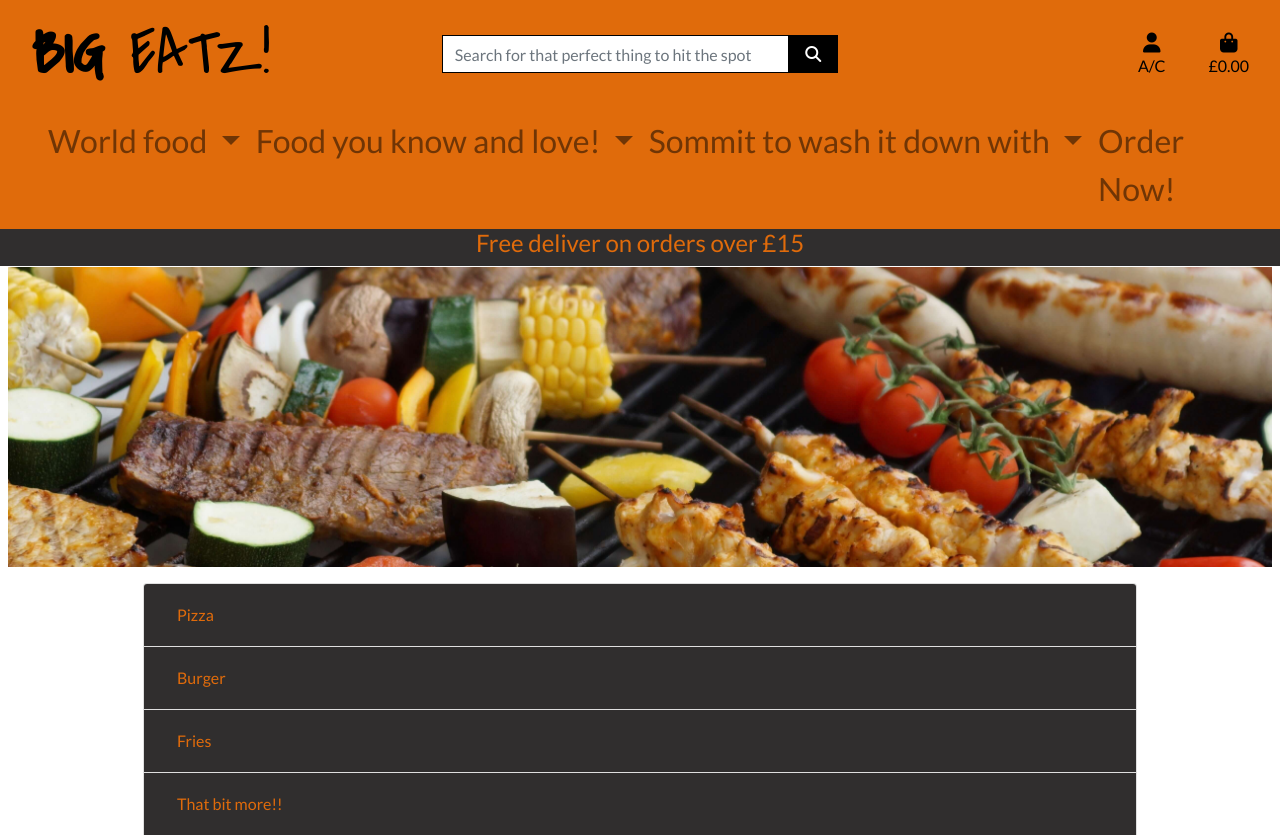
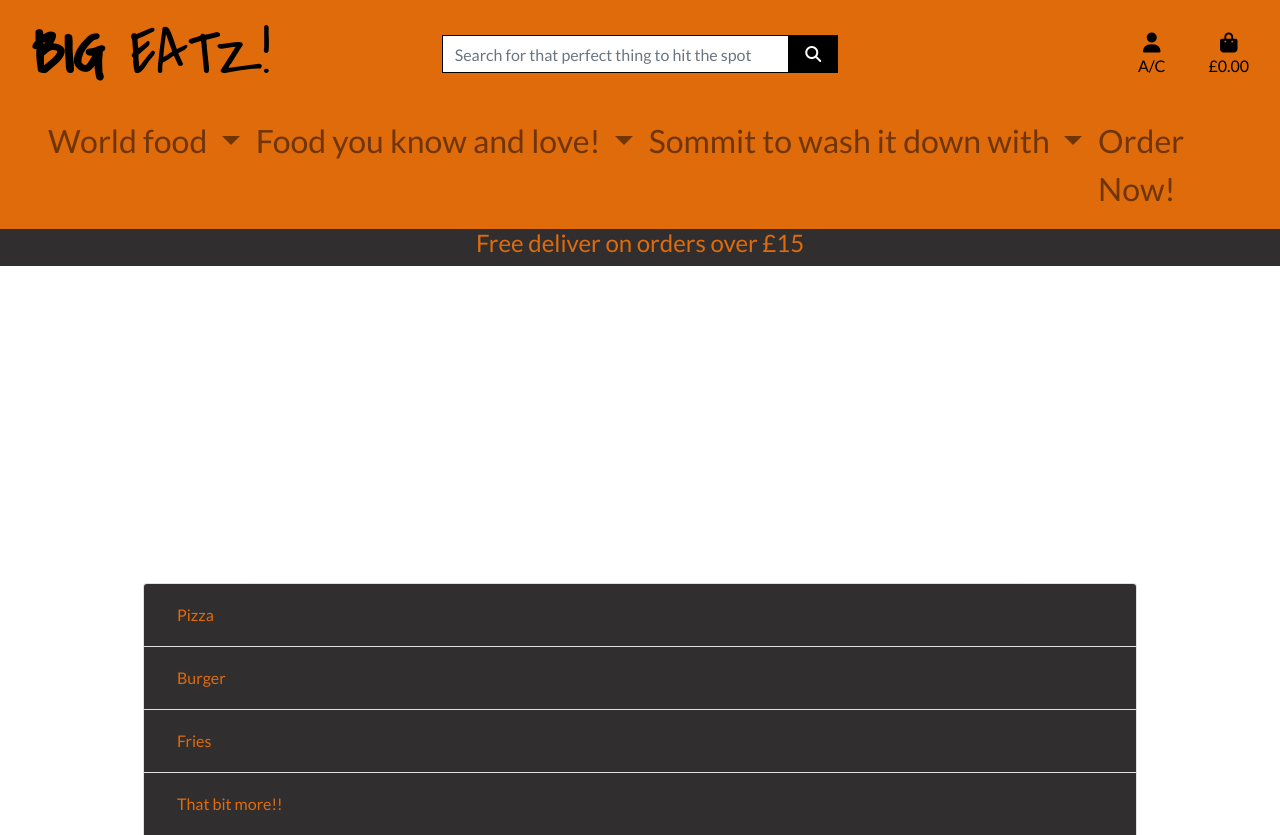
Before and after one commit to Code-Institute-Submissions/steveforrest-PP5_SepResub, a Django app: page /products/order/ in a window 1280 px wide. Shown: the top 835 px of the page. Run offline with Django 3.2, Linux system fonts and the light colour scheme; data comes from the database, SQL or seed files in the repository; some libraries are stand-ins or nearby versions.

Commit message:
remove banner image to test render speed

```diff
--- a/static/css/base.css
+++ b/static/css/base.css
@@ -223,7 +223,7 @@ img {
     min-height: 300px;
 }
 
-.message-container-image {
+/* .message-container-image {
     background-image: url('/media/orderpage-banner.jpg');
     /* The image used */
 background-position: center;
@@ -235,7 +235,7 @@ img {
 padding: 1rem 2rem;
 }
 
-.toast {
+*/ .toast {
     padding: 0.5rem;
 }
 
```
Lines whose indentation alone changed are shown as unchanged.
